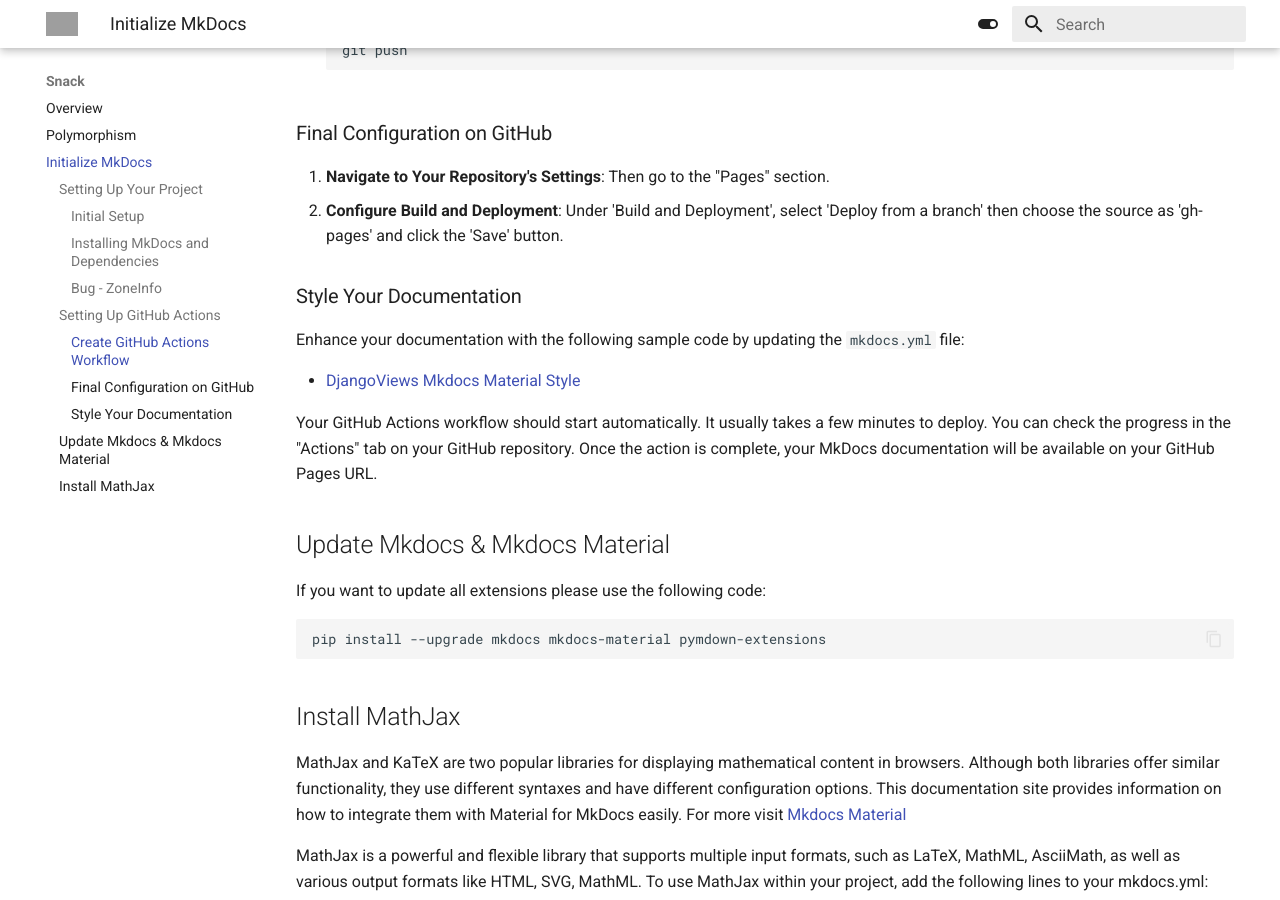
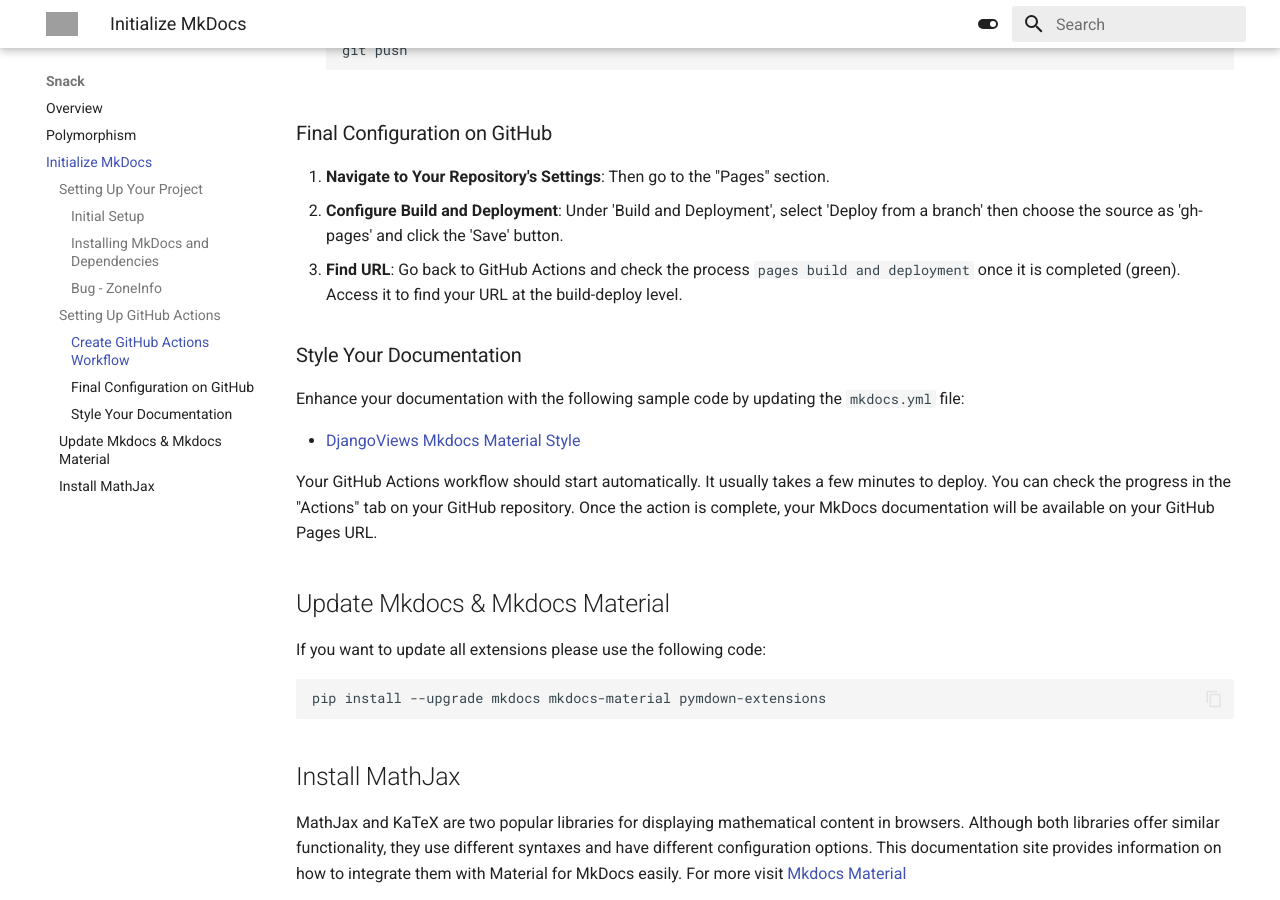
Before and after one commit to plexoio/djangoviews, an MkDocs documentation site: the page built from docs/snack/initialize/initial.md, in a window 1280 px wide and 900 px high, scrolled down 2491 px. Built offline with MkDocs 1.6.1 and Material for MkDocs 9.7.7, drawn with Linux system fonts in a browser that asks for light colours; grey boxes are pictures that could not be loaded.

Commit message:
docs: mkdocs instructions update

```diff
--- a/docs/snack/initialize/initial.md
+++ b/docs/snack/initialize/initial.md
@@ -121,6 +121,7 @@
 
 1. **Navigate to Your Repository's Settings**: Then go to the "Pages" section.
 2. **Configure Build and Deployment**: Under 'Build and Deployment', select 'Deploy from a branch' then choose the source as 'gh-pages' and click the 'Save' button.
+3. **Find URL**: Go back to GitHub Actions and check the process `pages build and deployment ` once it is completed (green). Access it to find your URL at the build-deploy level.
 
 ### Style Your Documentation
 Enhance your documentation with the following sample code by updating the `mkdocs.yml` file:
```
